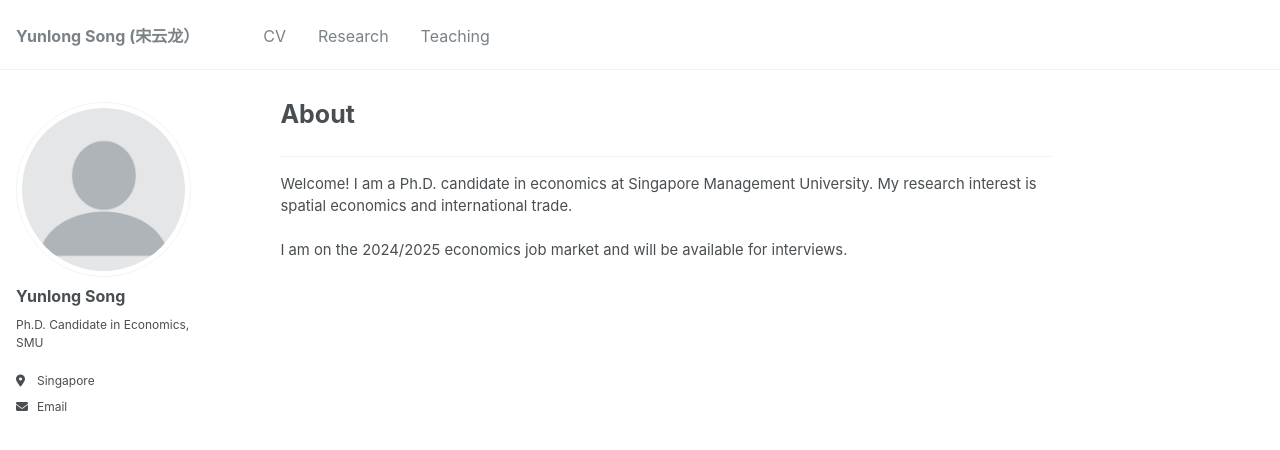
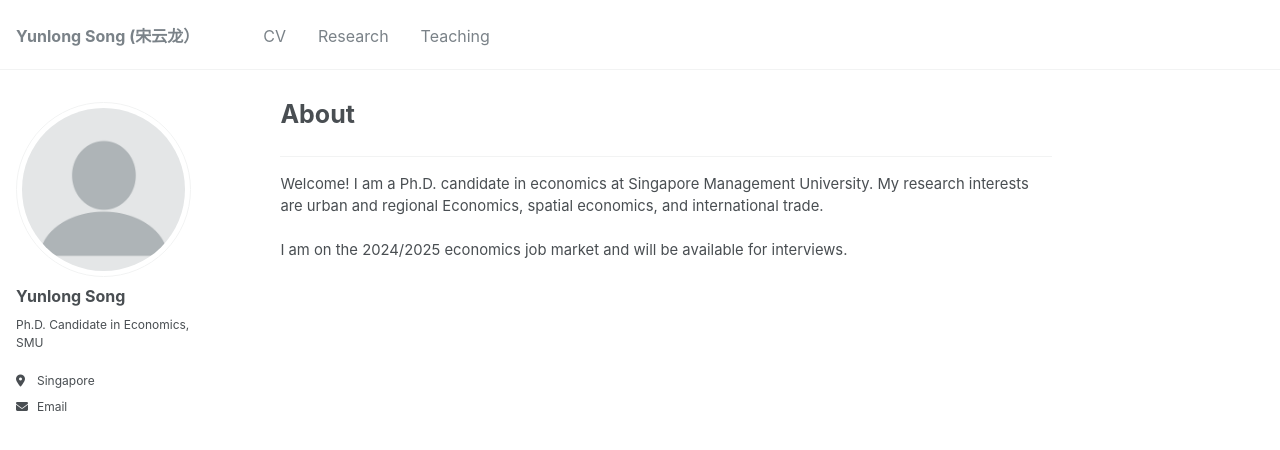
Before and after one commit to yunlong-song/yunlong-song.github.io, a Jekyll site: the page built from _pages/about.md, in a window 1280 px wide. Shown: the top 450 px of the page. Built offline with Jekyll 4.4.1, drawn with Linux system fonts in a browser that asks for light colours.

Commit message:
Update about.md

```diff
--- a/_pages/about.md
+++ b/_pages/about.md
@@ -10,6 +10,6 @@ redirect_from:
 
 ---
 
-Welcome! I am a Ph.D. candidate in economics at Singapore Management University. My research interest is spatial economics and international trade.
+Welcome! I am a Ph.D. candidate in economics at Singapore Management University. My research interests are urban and regional Economics, spatial economics, and international trade.
 
 I am on the 2024/2025 economics job market and will be available for interviews.
```
